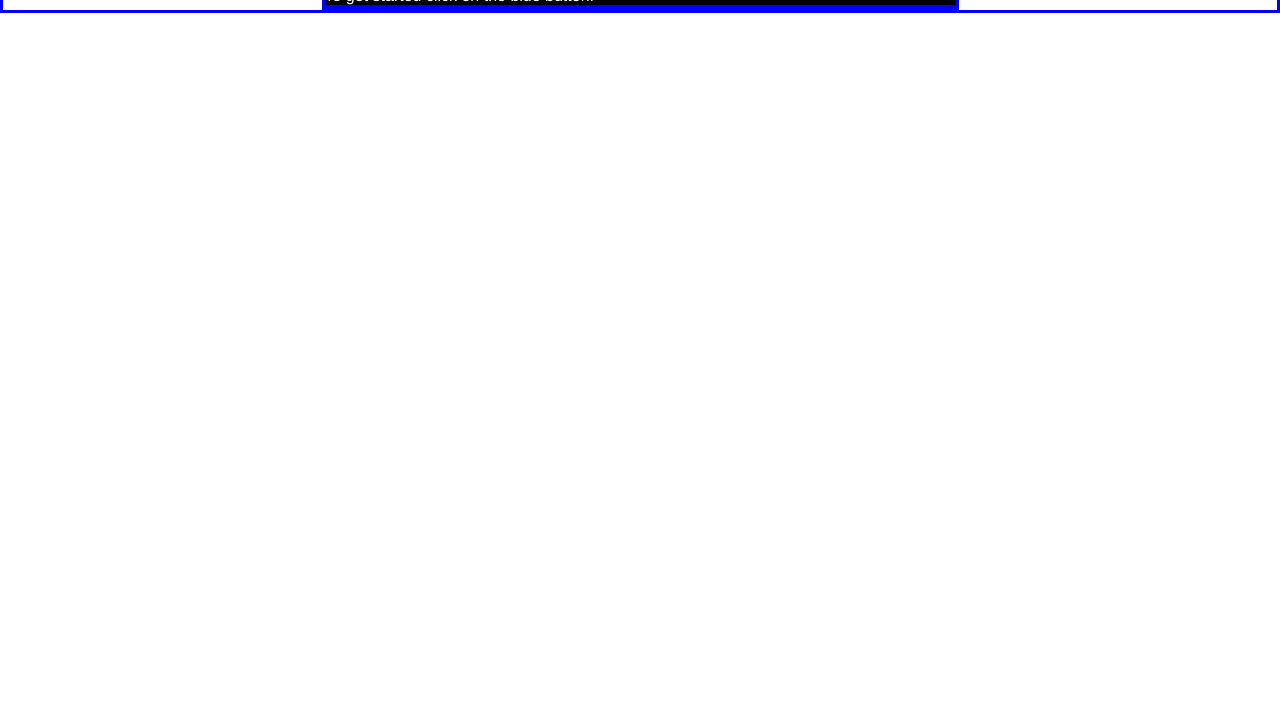
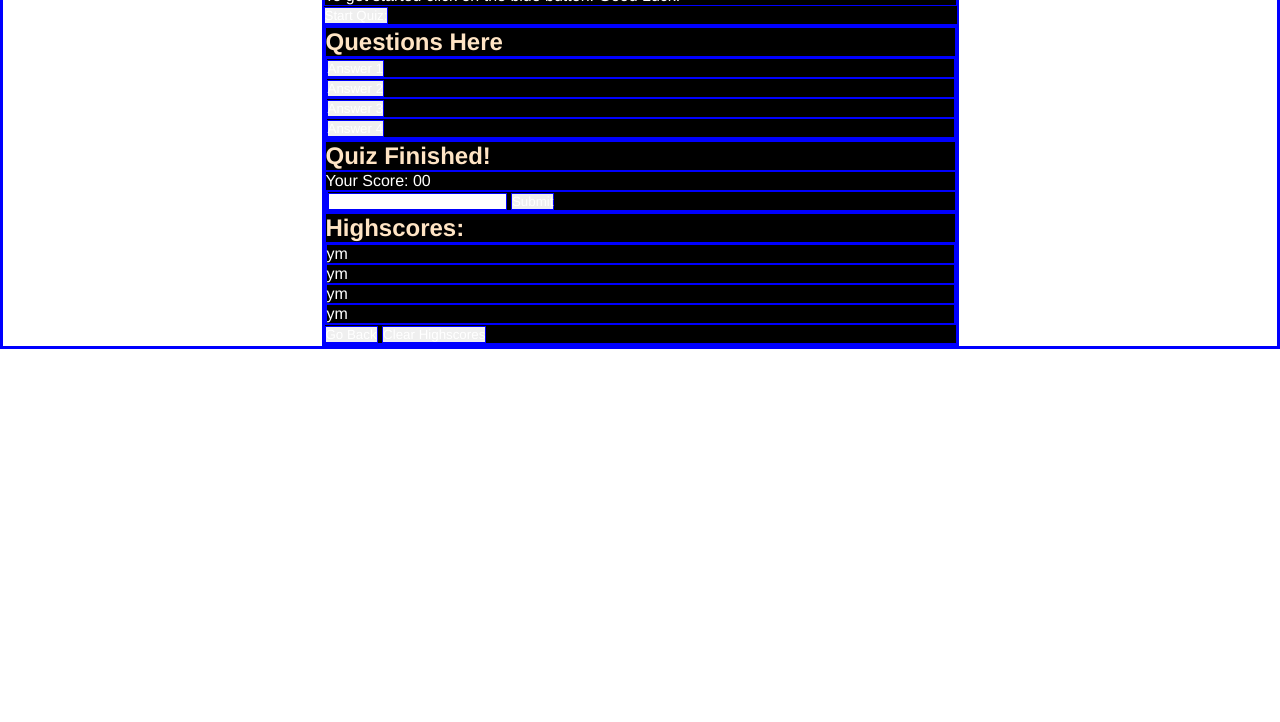
Before and after one commit to Yowiesenfeld/Test-Your-Knowledge-, a plain HTML site: page index.html in a window 1280 px wide. Shown: the part 78-800 px from the top of the page. Drawn offline with Linux system fonts and the light colour scheme.

Commit message:
completed my html page

```diff
--- a/index.html
+++ b/index.html
@@ -24,12 +24,46 @@
             <div class="inner-smaller-container">
                 <header class="intro">
                     <h1> Test Your Knowledge</h1>
-                    <p> To get started click on the blue button.</p>
+                    <p> To get started click on the blue button. Good Luck!</p>
+                    <button> Start Quiz: </button>
 
                 </header>
 
                 <main>
+                    <section class=" question-screen">
+                        <h2> Questions Here</h2>
+                        <!-- this is where the multipe choice answers will be -->
+                        <ul>
+                            <!-- placeholder -->
+                            <li><button>Answer 1</button></li>
+                            <li><button>Answer 2</button></li>
+                            <li><button>Answer 3</button></li>
+                            <li><button>Answer 4</button></li>
+                        </ul>
+                    </section>
 
+                    <section class="quiz-finish-screen">
+                        <h2>Quiz Finished!</h2>
+                        <p> Your Score: 00</p>
+
+                        <div>
+                            <label for=""Enter Your Initials:></label>
+                            <input type="text">
+                            <button>Submit</button>
+                        </div>
+                    </section>
+
+                    <section class="high-score">
+                        <h2> Highscores:</h2>
+                        <ol>
+                            <li>ym</li>
+                            <li>ym</li>
+                            <li>ym</li>
+                            <li>ym</li>
+                        </ol>
+                        <button>Go Back </button>
+                        <button> Clear Highscores </button>
+                    </section>
                 </main>
 
             </div>
```
